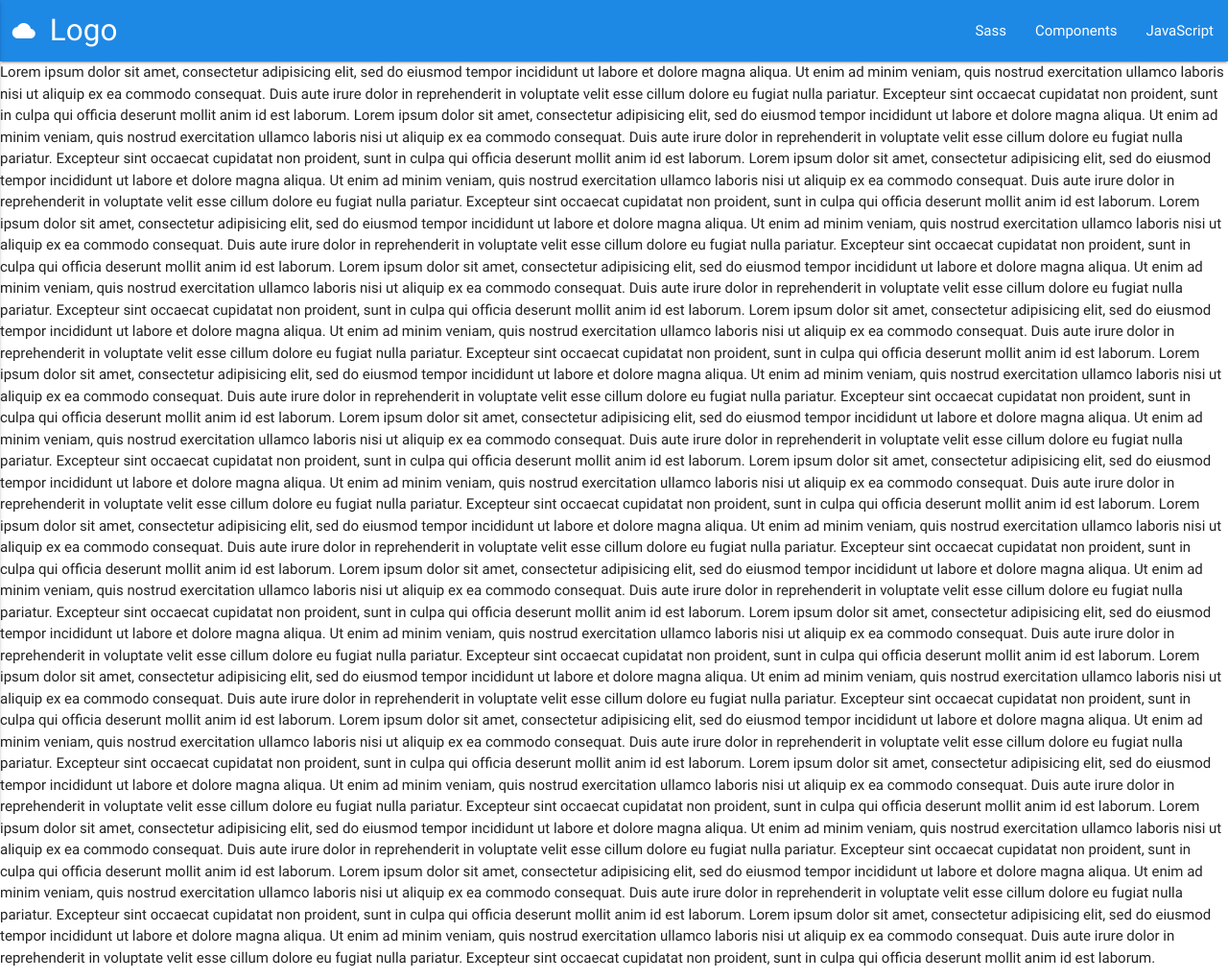
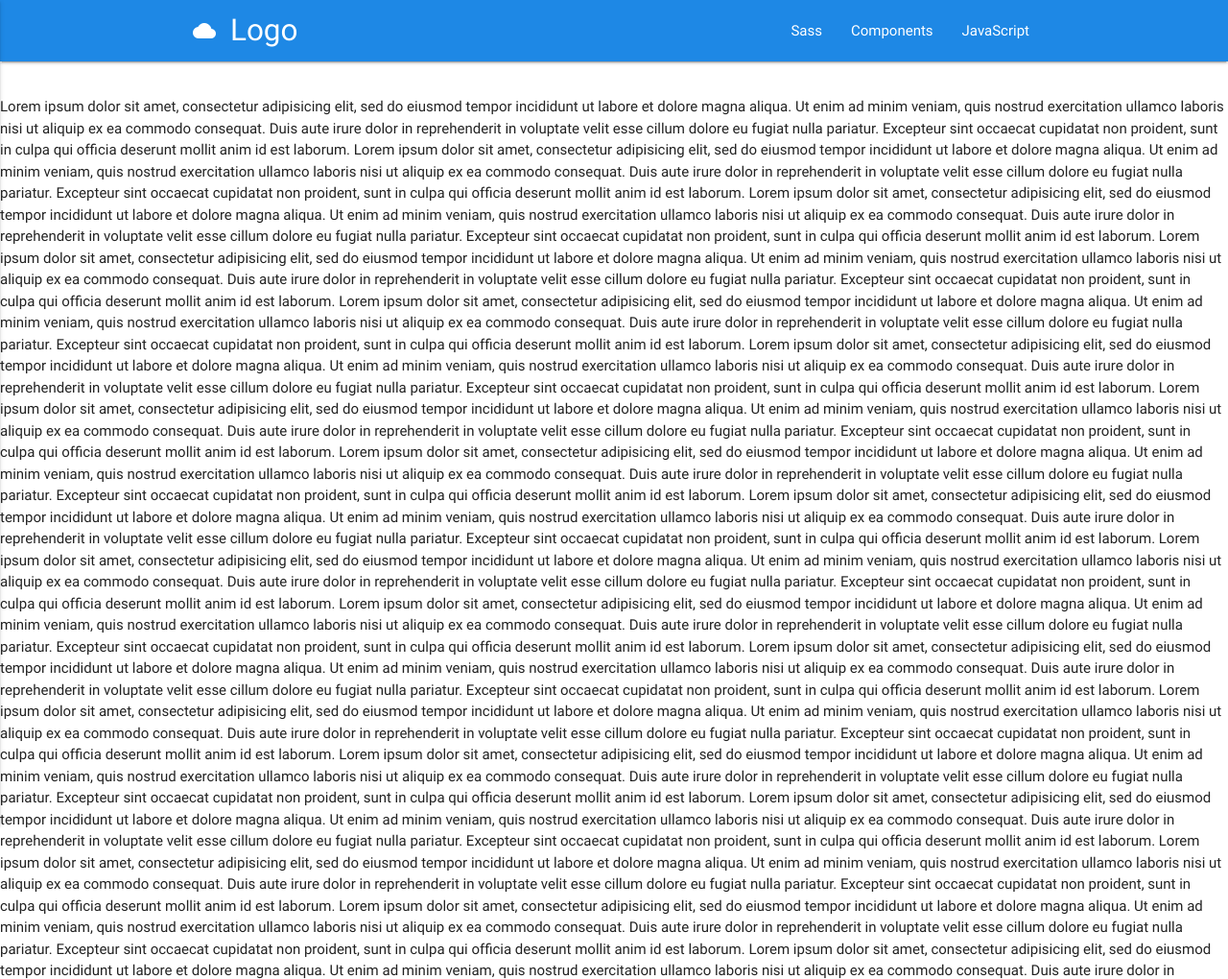
Before and after one commit to Archetipo95/Material.Design.Site, a plain HTML site: page index.html in a window 1280 px wide. Shown: the top 1020 px of the page at 96% size. Drawn offline with nearby package versions, Linux system fonts and the light colour scheme.

Commit message:
Fixed nav

```diff
--- a/css/custom.css
+++ b/css/custom.css
@@ -1,4 +1,17 @@
+
+
+body {
+  padding-top: 100px;
+}
 
 .margin-logo {
   margin-left: 1%;
 }
+
+.nav-fixed {
+  position: fixed;
+  right: 0;
+  left: 0;
+  top: 0;
+  margin-bottom: 0px;
+}
--- a/index.html
+++ b/index.html
@@ -1,5 +1,5 @@
 <!DOCTYPE html>
-<html>
+<html lang="en">
 
 <head>
     <!--Import Google Icon Font-->
@@ -12,22 +12,24 @@
 </head>
 
 <body>
-    <div class="navbar-fixed">
-        <nav>
-            <div class="nav-wrapper blue darken-1">
+    <nav class="nav-fixed blue darken-1">
+        <div class="nav-wrapper container">
+            <a href="#" data-activates="slide-out" class="button-collapse"><i class="material-icons">menu</i></a>
             <div class="margin-logo"><a href="#" class="brand-logo"><i class="material-icons">cloud</i>Logo</a></div>
             <ul id="nav-mobile" class="right hide-on-med-and-down">
                 <li><a href="sass.html">Sass</a></li>
                 <li><a href="badges.html">Components</a></li>
                 <li><a href="collapsible.html">JavaScript</a></li>
             </ul>
+        </div>
+    </nav>
     <ul id="slide-out" class="side-nav">
         <li>
             <div class="userView">
                 <div class="background">
-                                <img src="images/office.jpg">
+                    <img src="images/wall.jpeg">
                 </div>
-                            <a href="#!user"><img class="circle" src="images/yuna.jpg"></a>
+                <a href="#!user"><img class="circle" src="images/wall.jpeg"></a>
                 <a href="#!name"><span class="white-text name">John Doe</span></a>
                 <a href="#!email"><span class="white-text email">jdandturk@gmail.com</span></a>
             </div>
@@ -40,11 +42,6 @@
         <li><a class="subheader">Subheader</a></li>
         <li><a class="waves-effect" href="#!">Third Link With Waves</a></li>
     </ul>
-                <a href="#" data-activates="slide-out" class="button-collapse"><i class="material-icons">menu</i></a>
-
-            </div>
-        </nav>
-    </div>
 
     Lorem ipsum dolor sit amet, consectetur adipisicing elit, sed do eiusmod tempor incididunt ut labore et dolore magna aliqua. Ut enim ad minim veniam, quis nostrud exercitation ullamco laboris nisi ut aliquip ex ea commodo consequat. Duis aute irure dolor
     in reprehenderit in voluptate velit esse cillum dolore eu fugiat nulla pariatur. Excepteur sint occaecat cupidatat non proident, sunt in culpa qui officia deserunt mollit anim id est laborum. Lorem ipsum dolor sit amet, consectetur adipisicing elit,
@@ -81,7 +78,7 @@
     officia deserunt mollit anim id est laborum.
 
     <!--Import jQuery before materialize.js-->
-    <script type="text/javascript" src="https://code.jquery.com/jquery-2.1.1.min.js"></script>
+    <script src="https://code.jquery.com/jquery-2.2.4.min.js" integrity="sha256-BbhdlvQf/xTY9gja0Dq3HiwQF8LaCRTXxZKRutelT44=" crossorigin="anonymous"></script>
     <script type="text/javascript" src="js/materialize.min.js"></script>
     <script src="js/init.js"></script>
 </body>
--- a/js/init.js
+++ b/js/init.js
@@ -2,7 +2,7 @@
   $(function(){
 
     $('.button-collapse').sideNav({
-        menuWidth: 300, // Default is 240
+        menuWidth: 240, // Default is 240
         edge: 'left', // Choose the horizontal origin
         closeOnClick: true, // Closes side-nav on <a> clicks, useful for Angular/Meteor
         draggable: true // Choose whether you can drag to open on touch screens
```
Also changed, not shown: images/wall.jpeg (added), 1 other file. Lines whose indentation alone changed are shown as unchanged.
